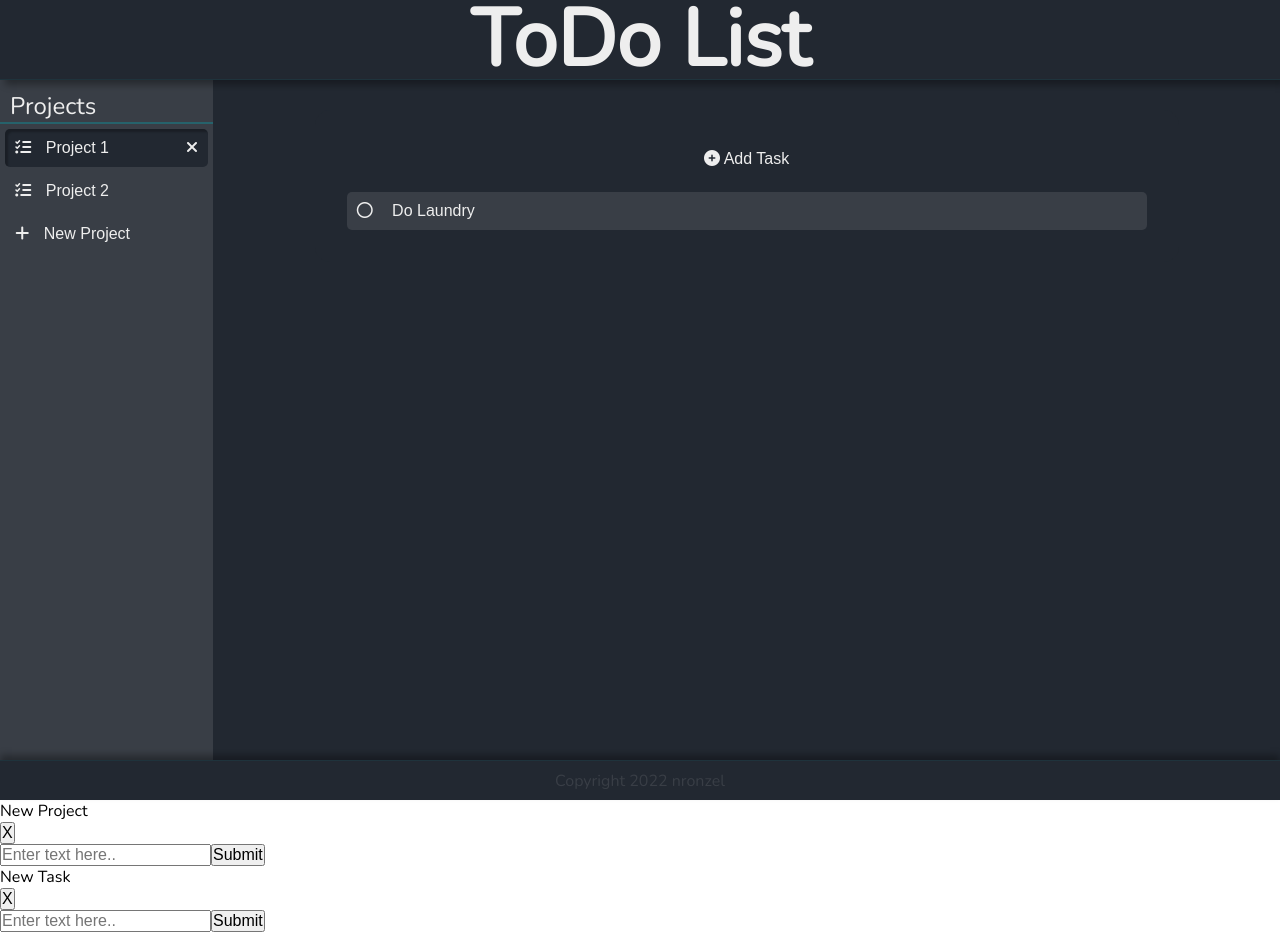
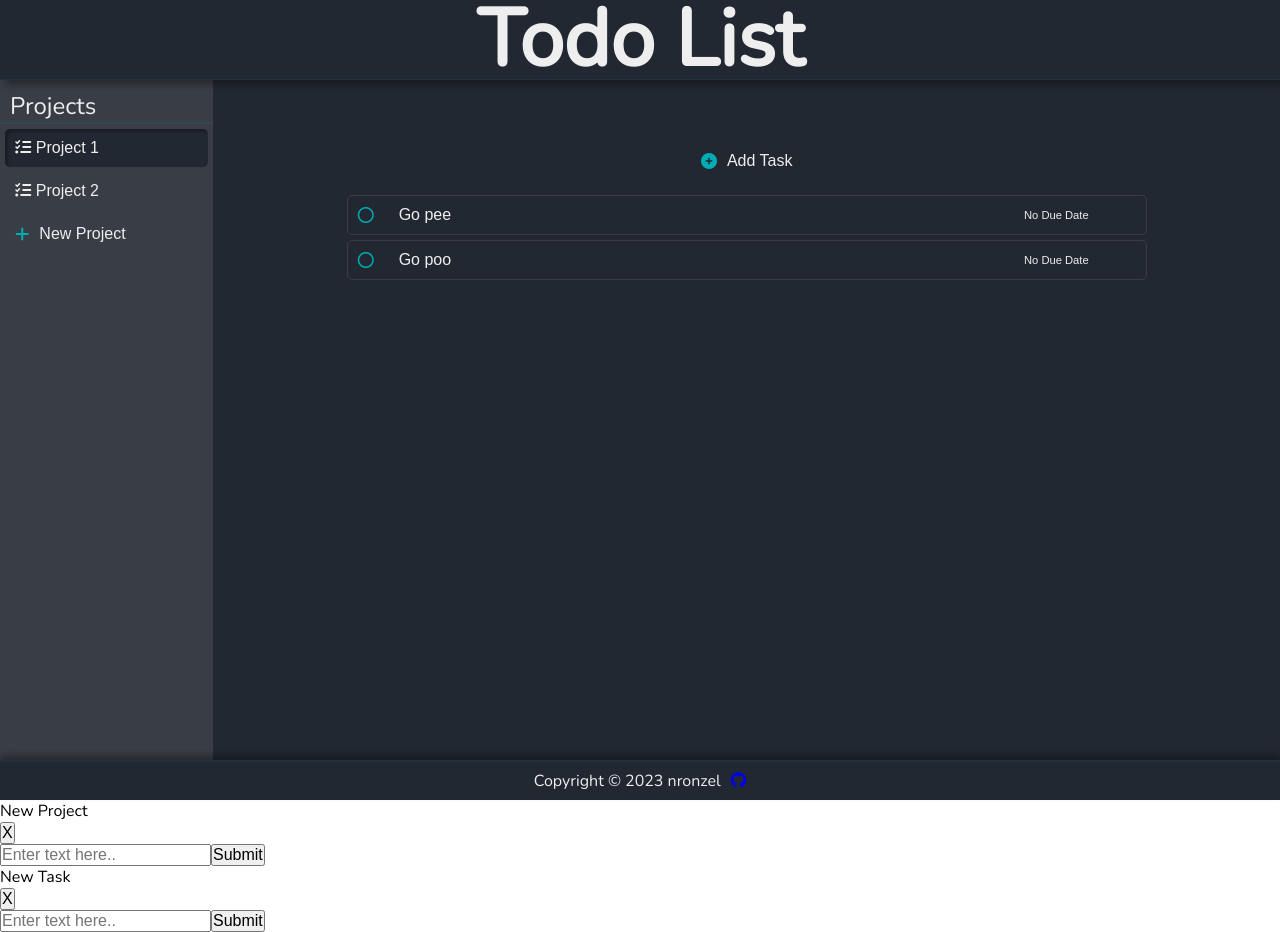
Before and after one commit to nronzel/TOP-ToDoList, a plain HTML site: page index.html in a window 1280 px wide. Drawn offline with nearby package versions, Linux system fonts and the light colour scheme; files whose address does not match are found by name.

Commit message:
modified style and layout

```diff
--- a/index.html
+++ b/index.html
@@ -10,12 +10,12 @@
       src="https://kit.fontawesome.com/23bb90498d.js"
       crossorigin="anonymous"
     ></script>
-    <title>ToDo List</title>
+    <title>Todo List</title>
   </head>
   <body>
     <div class="main-container">
       <div class="header">
-        <p class="title">ToDo List</p>
+        <p class="title">Todo List</p>
       </div>
       <div class="sidebar">
         <div class="nav-title">
@@ -25,7 +25,7 @@
           <button class="nav-btn active">
             <div class="nav-btn-left">
               <i class="fa-solid fa-list-check"></i>
-              <span>Project 1</span>
+              Project 1
             </div>
             <div class="nav-btn-right">
               <i class="fa-solid fa-xmark"></i>
@@ -34,34 +34,52 @@
           <button class="nav-btn">
             <div class="nav-btn-left">
               <i class="fa-solid fa-list-check"></i>
-              <span>Project 2</span>
+              Project 2
             </div>
-            <div class="nav-btn-right"></div>
+            <div class="nav-btn-right">
+              <i class="fa-solid fa-xmark"></i>
+            </div>
           </button>
           <button class="nav-btn new-project-btn">
-            <div class="nav-btn-left">
-              <i class="fa-solid fa-plus"></i>
-              <span>New Project</span>
-            </div>
-            <div class="nav-btn-right"></div>
+            <i class="fa-solid fa-plus blue-svg"></i>
+            New Project
           </button>
         </div>
       </div>
       <div class="task-section">
         <div class="task-container">
           <button class="new-task-btn">
-            <i class="fa-solid fa-circle-plus"></i>
+            <i class="fa-solid fa-circle-plus blue-svg"></i>
             <span>Add Task</span>
           </button>
           <button class="task">
             <div class="task-left">
-              <i class="fa-regular fa-circle"></i>
-              <span>Do Laundry</span>
+              <i class="fa-regular fa-circle blue-svg"></i>
+              <p class="task-subject">Go pee</p>
+            </div>
+            <div class="task-right">
+              <p class="due-date">No Due Date</p>
+              <i class="fa-solid fa-xmark remove-task-svg"></i>
+            </div>
+          </button>
+          <button class="task">
+            <div class="task-left">
+              <i class="fa-regular fa-circle blue-svg"></i>
+              <span>Go poo</span>
+            </div>
+            <div class="task-right">
+              <p class="due-date">No Due Date</p>
+              <i class="fa-solid fa-xmark remove-task-svg"></i>
             </div>
           </button>
         </div>
       </div>
-      <div class="footer">Copyright 2022 nronzel</div>
+      <div class="footer">
+        <p class="footer-text">Copyright © 2023 nronzel</p>
+        <a class="github-logo" href="https://github.com/nronzel">
+          <i class="fa-brands fa-github"></i>
+        </a>
+      </div>
     </div>
   </body>
 </html>
--- a/style.css
+++ b/style.css
@@ -14,6 +14,7 @@
   --white: #eeeeee;
   --primary-blue: #00adb5;
   --lt-grey: rgba(0, 0, 0, 0.329);
+  --lt-blue-border: 2px solid #00acb512;
 }
 
 body {
@@ -25,14 +26,7 @@ p {
   cursor: default;
 }
 
-li {
-  cursor: default;
-  display: flex;
-  justify-content: space-between;
-  align-items: center;
-}
-
-li > button {
+svg:hover {
   cursor: pointer;
 }
 
@@ -52,7 +46,7 @@ li > button {
   display: flex;
   justify-content: center;
   align-items: center;
-  box-shadow: 5px 5px 7px 0px rgba(0, 0, 0, 0.329);
+  box-shadow: 5px 5px 7px 0px var(--lt-grey);
   border-bottom: 1px solid #00acb515;
   z-index: 2;
 }
@@ -74,7 +68,7 @@ li > button {
 
 .nav-section {
   color: var(--white);
-  border-bottom: 2px solid #00acb555;
+  border-bottom: var(--lt-blue-border);
   display: flex;
   justify-content: space-between;
   padding: 10px 10px 0px 10px;
@@ -110,8 +104,24 @@ li > button {
   background-color: var(--dark-blue);
 }
 
-.nav-btn-left > span {
-  padding-left: 10px;
+.nav-btn-left>svg{
+  padding-right: 10px;
+}
+
+.new-project-btn {
+  display: flex;
+  justify-content: flex-start;
+  gap: 10px;
+}
+
+.nav-btn-right,
+.remove-task-svg {
+  visibility: hidden;
+}
+
+.nav-btn:hover .nav-btn-right,
+.task:hover .remove-task-svg {
+  visibility: visible;
 }
 
 .active {
@@ -142,44 +152,76 @@ li > button {
   flex-shrink: 1;
   padding: 2rem;
   margin-top: 30px;
-  gap: 1rem;
+  gap: 5px;
 }
 
-.new-task-btn {
+.new-task-btn{
+  background: none;
   border: none;
-  background: none;
   color: var(--white);
-  cursor: pointer;
-  padding: 0.5rem;
+  margin-bottom: 10px;
+  display: flex;
+  gap: 10px;
+  align-items: center;
+  justify-content: center;
+  width: 100%;
+  padding: 10px;
   border-radius: 5px;
-  width: 100%;
 }
 
 .new-task-btn:hover {
   background-color: var(--med-blue);
+  cursor: pointer;
 }
+
+.blue-svg {
+  color: var(--primary-blue);
+  font-size: 1rem;
+}
+
 
 /* Task Card */
 .task {
   width: 100%;
-  background-color: var(--med-blue);
+  /* background-color: var(--med-blue); */
+  background-color: var(--dark-blue);
   border-radius: 5px;
   display: flex;
   justify-content: space-between;
   align-items: center;
   padding: 10px;
   color: var(--white);
-  border: none;
+  border: 1px solid var(--med-blue);
 }
 
-.task-left > span {
-  padding-left: 15px;
-  cursor: default;
+.task:hover {
+  background-color: var(--med-blue);
 }
 
-.task-left > svg:hover {
-  cursor: pointer;
+.task-left {
+  display: flex;
+  gap: 25px;
+  align-items: center;
 }
+
+.task-right {
+  display: flex;
+  align-items: center;
+  gap: 35px;
+}
+
+.remove-task-svg {
+  visibility: hidden;
+}
+
+.task:hover .remove-task-svg{
+  visibility: visible;
+}
+
+.due-date {
+  font-size: .7rem;
+}
+
 
 /* Footer Content */
 .footer {
@@ -189,9 +231,22 @@ li > button {
   display: flex;
   justify-content: center;
   align-items: center;
-  color: var(--med-blue);
   box-shadow: 0px -5px 7px 0px var(--lt-grey);
-  border-top: 1px solid #00acb515;
+  border-top: var(--lt-blue-border);
   z-index: 3;
-  height: auto;
 }
+
+.footer-text {
+  color: var(--white);
+}
+
+
+
+.github-logo {
+  margin-left: 10px;
+}
+
+.github-logo > svg {
+  font-size: 20px;
+  color: var(--primary-blue);
+}
```
